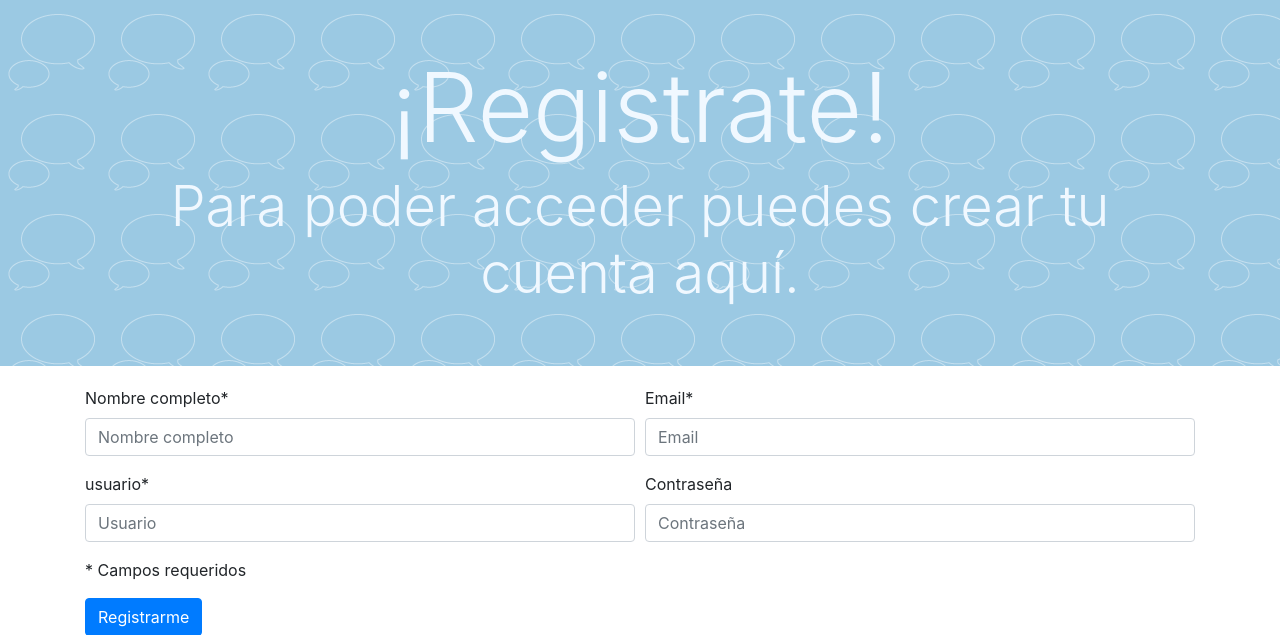
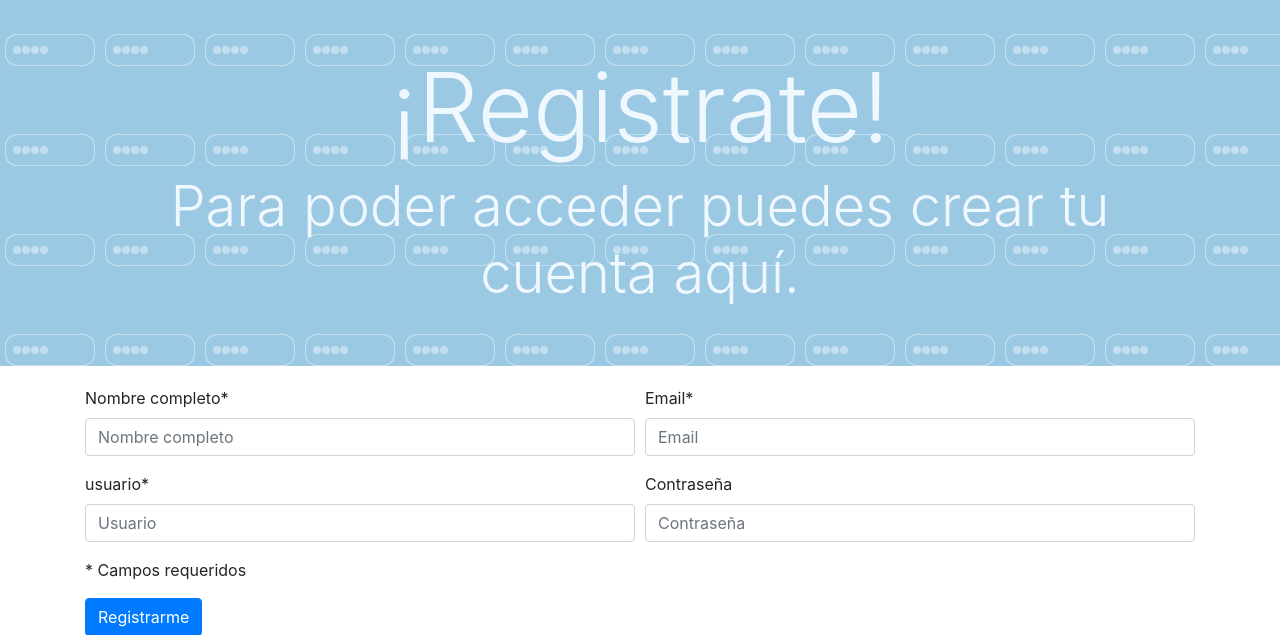
Before and after one commit to dhenriquez/curso-php-mysql, a CodeIgniter app: page /database/usuario/registrar in a window 1280 px wide. Shown: the part 56-691 px from the top of the page. Run offline with CodeIgniter, Linux system fonts and the light colour scheme; some libraries are stand-ins or nearby versions.

Commit message:
vista pagina de registro

```diff
--- a/codeigniter/application/views/registrar_view.php
+++ b/codeigniter/application/views/registrar_view.php
@@ -1,5 +1,5 @@
 <main role="main">
-	<div class="contacto">
+	<div class="registrar">
 		<div class="container">
 			<div class="titulo row">
 				<div class="col-12 text-center">
```
